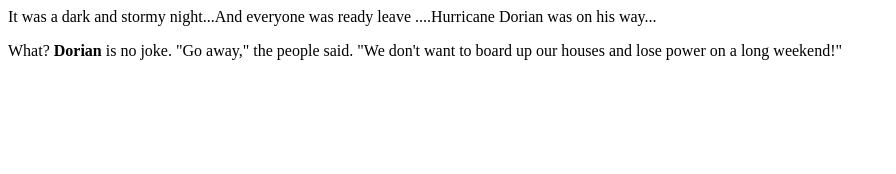
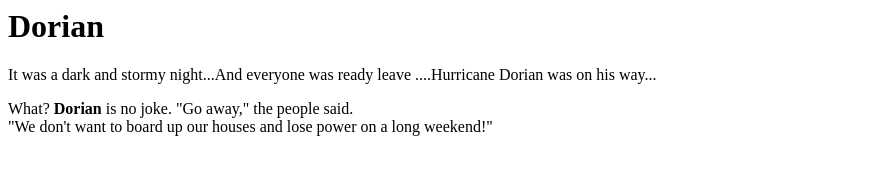
Before and after one commit to cmfournier/fireside-story, a plain HTML site: page index.html in a window 1280 px wide. Shown: the whole page, without its empty margins (0-896 px from the left). Drawn offline with Linux system fonts and the light colour scheme.

Commit message:
added fourth line to story

```diff
--- a/index.html
+++ b/index.html
@@ -1,7 +1,8 @@
 <html>
   <body>
+    <h1>Dorian</h1>
     <p>It was a dark and stormy night...And everyone was ready leave ....Hurricane Dorian was on his way...</p>
-    <p>What? <strong>Dorian</strong> is no joke. "Go away," the people said. "We don't want to board up our houses and lose power on a
+    <p>What? <strong>Dorian</strong> is no joke. "Go away," the people said. <br>"We don't want to board up our houses and lose power on a
     long weekend!"</p>
   </body>
 </html>
```
